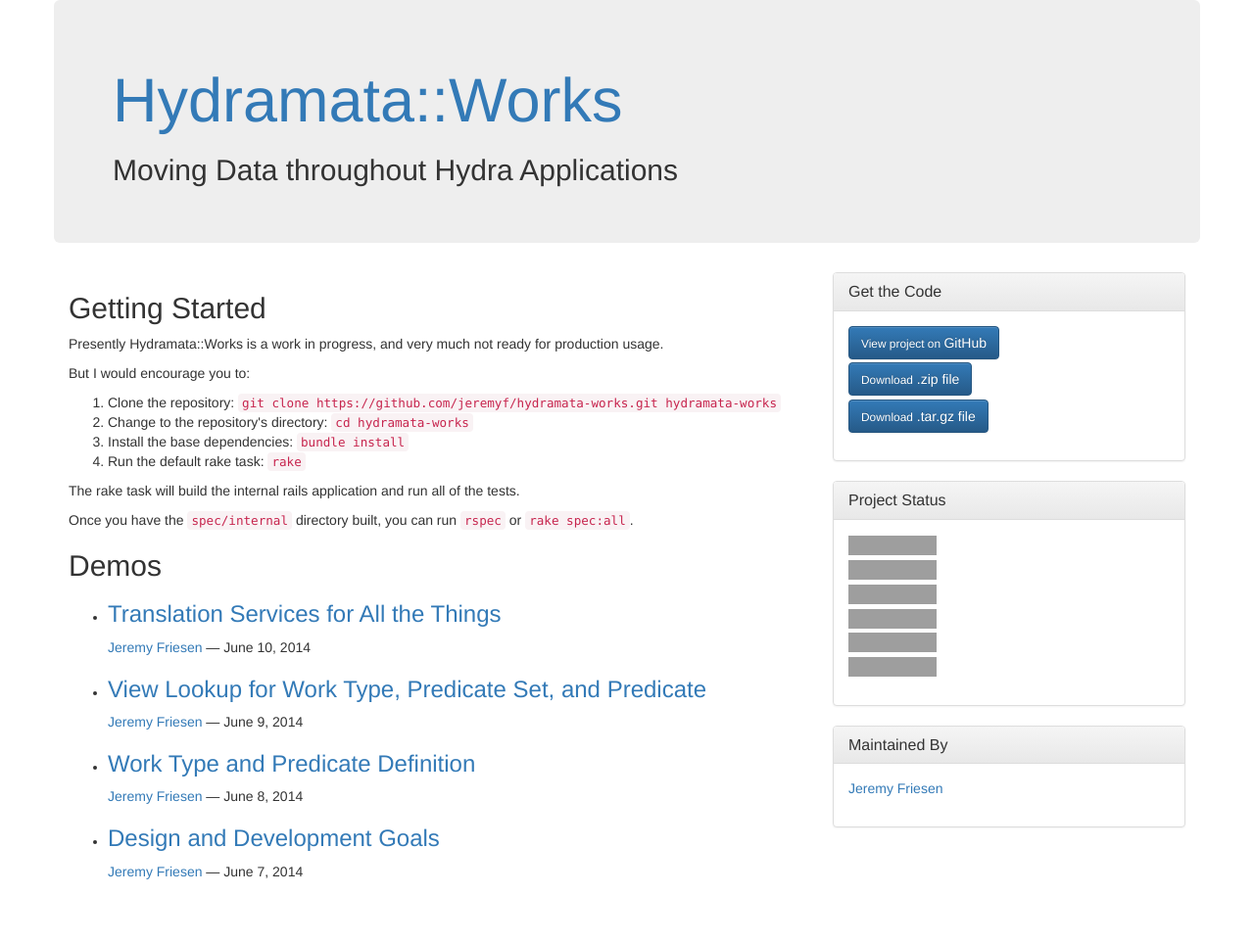
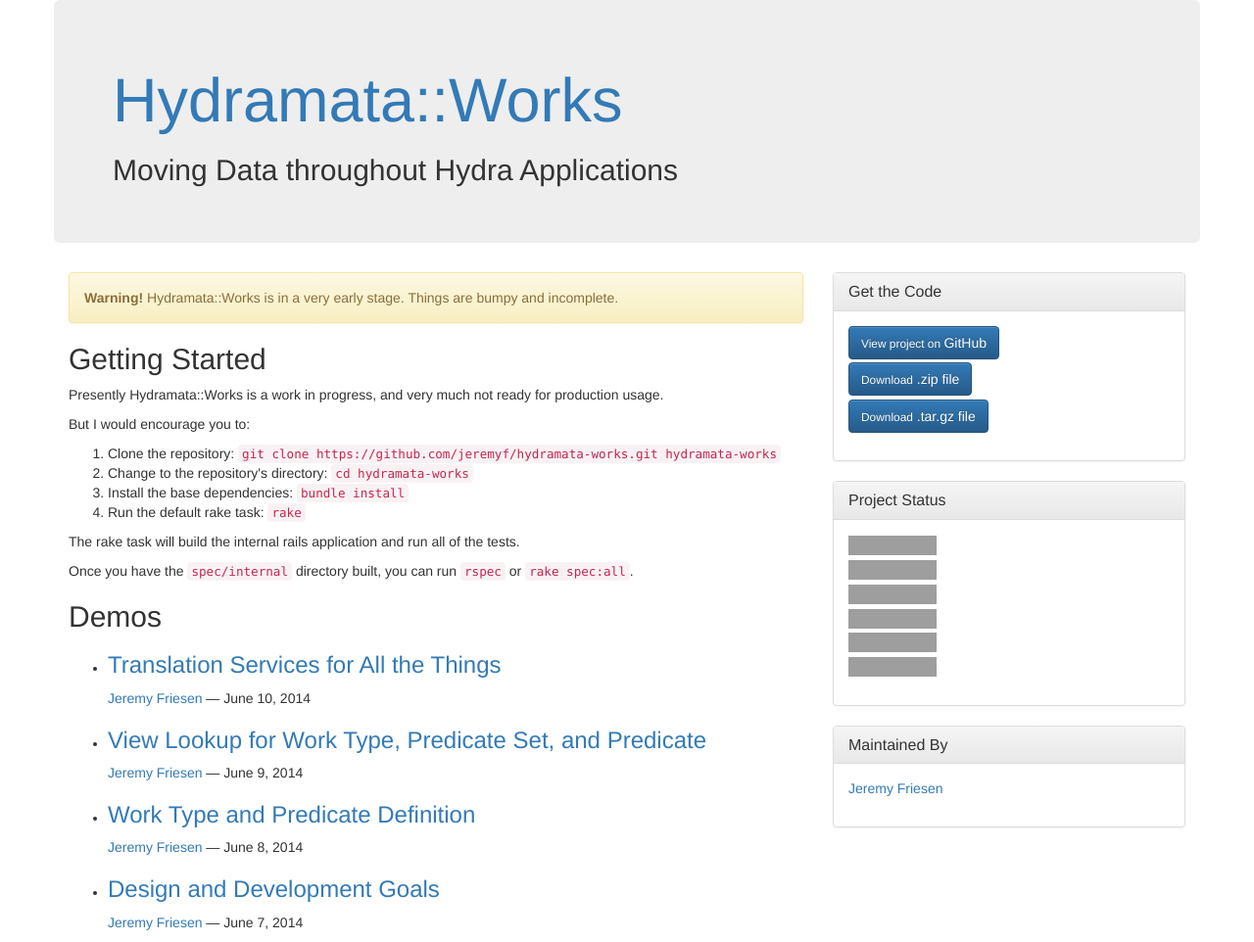
Before and after one commit to jeremyf/hydramata-works, a Jekyll site: the page built from index.html, in a window 1280 px wide, cut to the strip 0-962 px from the top of the page. Shown: the whole strip at 98% size. Built offline with Jekyll 4.4.1, drawn with Linux system fonts in a browser that asks for light colours; nearby versions of some CDN libraries; Markdown is read by kramdown in place of the engine named in the settings; before the commit the page ends 910 px from its top, so only the background shows below that; grey boxes are pictures that could not be loaded.

Commit message:
Adding warning about code state

```diff
--- a/index.html
+++ b/index.html
@@ -2,6 +2,10 @@
 layout:   home
 title:    Hydramata::Works
 ---
+
+<div class="alert alert-warning">
+  <strong>Warning!</strong> Hydramata::Works is in a very early stage. Things are bumpy and incomplete.
+</div>
 
 <h2>
   <a name="getting-started" class="anchor" href="#getting-started"><span class="octicon octicon-link"></span></a>Getting Started
```
